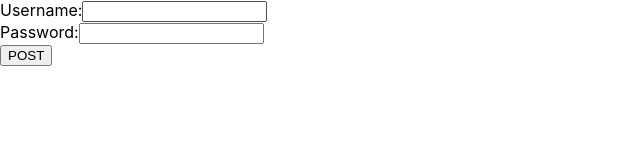
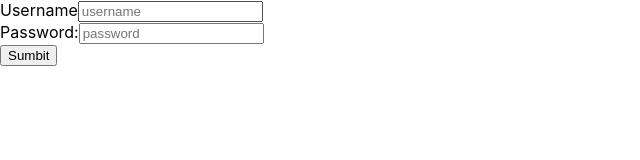
Before and after one commit to askertsos/airBnB-clone, a React (Create React App) app in the folder web/: page /auth/login in a window 1280 px wide. Shown: the top 160 px of the page, without its empty margins (0-640 px from the left). Built offline with nearby package versions, Linux system fonts and the light colour scheme; no server answers.

Commit message:
Update login.js

```diff
--- a/web/src/component/login.js
+++ b/web/src/component/login.js
@@ -5,22 +5,14 @@ const LoginPost = () => {
   const [username, setUsername] = useState("");
   const [password, setPassword] = useState("");
 
-  const onChangeUsername = (e) => {
-    setUsername(e.target.value);
-  };
-
-  const onChangePassword = (e) => {
-    setPassword(e.target.value);
-  };
-
   const onSubmit = (e) => {
     e.preventDefault();
     const newPost = {
-      username: e.username,
-      password: e.password,
+      username: {username},
+      password: {password},
     };
     console.log(newPost);
-    axios.post("http://localhost:8080/auth/login", newPost)
+    axios.post("http://localhost:8080/auth/login", JSON.stringify(newPost))
       .then((res) => console.log(res.data))
       .catch((err) => console.log(err));
   };
@@ -28,12 +20,14 @@ const LoginPost = () => {
     <form onSubmit={onSubmit}>
       <div>
         <label>
-            Username:
+            Username
             <input
+                id="username"
+                name="username"
                 type="text"
-                name="username"
-                value={username} // Link to the state variable
-                onChange={onChangeUsername} // Handle input changes
+                placeholder="username"
+                onChange={event => setUsername(event.target.value)}
+                value={username}
             />
         </label>
       </div>
@@ -41,14 +35,16 @@ const LoginPost = () => {
         <label>
             Password:
             <input
+                id="password"
+                name="password"
                 type="text"
-                name="password"
-                value={password} // Link to the state variable
-                onChange={onChangePassword} // Handle input changes
+                placeholder="password"
+                onChange={event => setPassword(event.target.value)}
+                value={password}
             />
         </label>
       </div>
-      <button type="submit">POST</button>
+      <button type="submit">Sumbit</button>
     </form>
   );
 };
```
